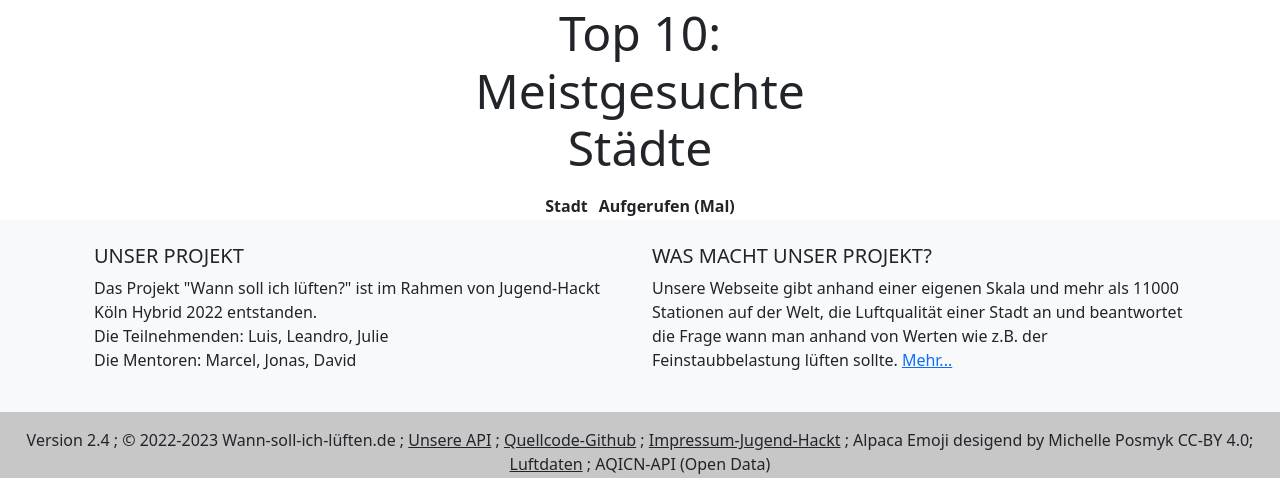
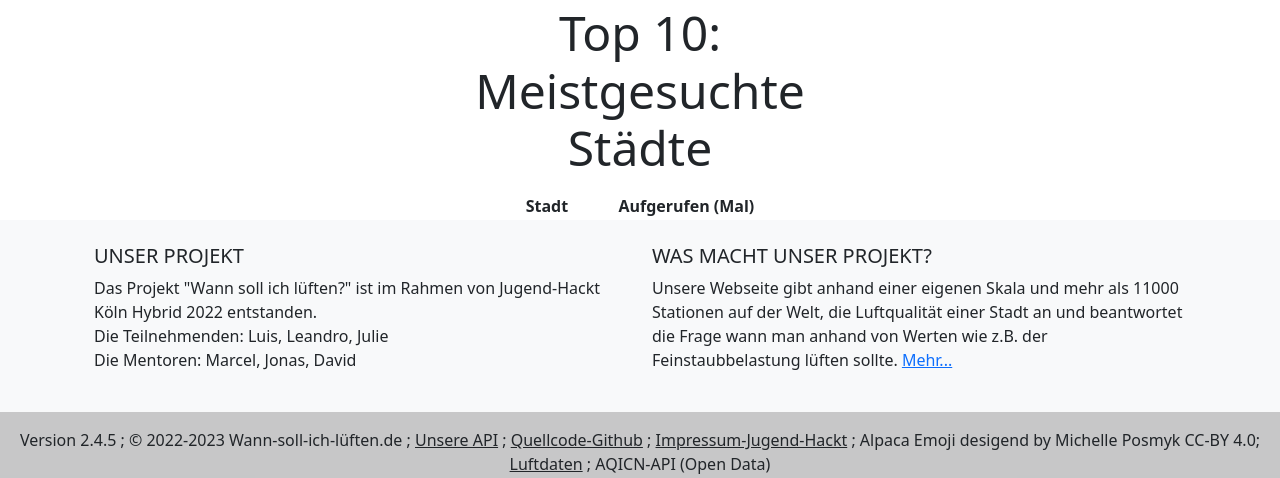
Before and after one commit to Jugendhackt/wann-soll-ich-lueften.de, a Flask app: page /luft in a window 1280 px wide. Shown: the part 308-786 px from the top of the page. Run offline with Flask 2, Linux system fonts and the light colour scheme; data that the repository does not hold is empty; some libraries are stand-ins or nearby versions; grey boxes are pictures that could not be loaded.

Commit message:
Version 2.4.5

```diff
--- a/server/backend.py
+++ b/server/backend.py
@@ -64,7 +64,7 @@ def get_data(location, message):
         try:
             list.sort_key(new_location)
             del_row = list.get_string(fields=["Stadt"], end=1)
-            del_row2 = list.get_string(fields=["Stadt"],start=1, end=2)
+            del_row2 = list.get_string(fields=["Stadt"], start=1, end=2)
             print(del_row2)
             print(del_row)
             if del_row == new_loc_r:
@@ -79,7 +79,8 @@ def get_data(location, message):
             new_loc_r = 1
     if message == "API":
         forecast_day = forecast_1_pm10_day
-        data = [station_id, station_name, last_update, new_loc_r, pm10, pm25, no2, forecast_1_pm25_day, forecast_day, forecast_1_pm25_day, forecast_1_pm25_avg, forecast_1_pm10_avg]
+        data = [station_id, station_name, last_update, new_loc_r, pm10, pm25, no2, forecast_1_pm25_day, forecast_day,
+                forecast_1_pm25_day, forecast_1_pm25_avg, forecast_1_pm10_avg]
         return data
     else:
         list.add_row([new_location, new_loc_r])
@@ -101,9 +102,13 @@ def get_data(location, message):
         print(air_quality_data)
         return air_quality_data
 
+
 def get_list():
     with open("templates/table.html", "w") as table_write:
-        table_write.write(list.get_html_string(attributes={"id":"my_table", "class":"red_table"}, end=10, sortby="Aufgerufen (Mal)", reversesort=True))
+        table_write.write(
+            list.get_html_string(attributes={"id": "my_table", "class": "red_table"}, end=10, sortby="Aufgerufen (Mal)",
+                                 reversesort=True))
+
 
 def check_aqi(aqi):
     index = "Not defined"
@@ -169,6 +174,9 @@ def scale_germany(data):
     with open("data/avg_pm10", "r") as avg_pm10_r:
         pm10_avg = float(avg_pm10_r.read())
     points = 0
+    underno2 = 0
+    underpm10 = 0
+    underpm25 = 0
     max_points = 10
     index = ""
     points_forecast = 0
@@ -183,21 +191,38 @@ def scale_germany(data):
     if not city_no2 == None:
         if city_no2 < no2_avg:
             points += 2
+            underno2 += 1
     else:
-        underno2 = False
         max_points -= 2
+    print(underpm25)
+    print(underno2)
+    print(underpm10)
+
     if not city_pm10 == None:
         if city_pm10 < pm10_avg:
             points += 2
+            underpm10 += 1
     else:
-        underpm10 = False
         max_points -= 2
+    print(underpm25)
+    print(underno2)
+    print(underpm10)
+
     if not city_pm25 == None:
         if city_pm25 < pm25_avg:
             points += 2
+            dif_pm25 = city_pm25 - pm25_avg / city_pm25
+            print(dif_pm25)
+            underpm25 += 1
+        else:
+            dif_pm25 = city_pm25 - pm25_avg / city_pm25
+            print(dif_pm25)
     else:
-        underpm25 = False
         max_points -= 2
+    print(underpm25)
+    print(underno2)
+    print(underpm10)
+
     if not city_aqi == None:
         if city_aqi < aqi_avg:
             points += 4
@@ -216,9 +241,9 @@ def scale_germany(data):
 
     if max_points == 10:
         if points <= 2:
-            index = "Erst morgen wieder!"
+            index = "Auf keinen Fall!"
         if points == 4:
-            index = "Demnaechst!"
+            index = "Demnächst!"
         if points == 6:
             index = "Wenn du es eilig hast"
         if points == 8:
@@ -227,9 +252,9 @@ def scale_germany(data):
             index = "Sofort"
     elif max_points == 8:
         if points == 0:
-            index = "Erst morgen wieder!"
+            index = "Auf keinen Fall!"
         if points == 2:
-            index = "Demnaechst!"
+            index = "Demnächst!"
         if points == 4:
             index = "Wenn du es eilig hast"
         if points == 6:
@@ -238,7 +263,7 @@ def scale_germany(data):
             index = "Sofort"
     elif max_points == 6:
         if points == 0:
-            index = "Erst morgen wieder!"
+            index = "Auf keinen Fall!"
         if points == 2:
             index = "Wenn du es eilig hast"
         if points == 4:
@@ -246,8 +271,25 @@ def scale_germany(data):
         if points == 6:
             index = "Sofort"
 
-    return max_points, points, index, forecast_day1_index, aqi_avg, pm25_avg, no2_avg,pm10_avg
+    if underpm10 == 1:
+        underpm10 = "↓"
+    else:
+        underpm10 = "↑"
+    if underpm25 == 1:
+        underpm25 = "↓"
+    else:
+        underpm25 = "↑"
+    if underno2 == 1:
+        underno2 = "↓"
+    else:
+        underno2 = "↑"
 
+    print(underpm25)
+    print(underno2)
+    print(underpm10)
+
+
+    return max_points, points, index, forecast_day1_index, aqi_avg, pm25_avg, no2_avg, pm10_avg, underpm10, underpm25, underno2
 
 if __name__ == '__main__':
     data = get_data("Köln", "Main")
--- a/server/server.py
+++ b/server/server.py
@@ -33,6 +33,8 @@ def api():
         data = backend.get_data(city, "API")
         max_points, points, index, forecast_day1_index, aqi_avg, pm25_avg, no2_avg, pm10_avg = backend.scale_germany(
             normaldata)
+        if "ä" in index:
+            index = index.replace("ä", "")
         f_data = {
             "Copyright": "(C)2022-2023 Wann-soll-ich-lueften.de; api.waqi.info",
             "Data from": "api.waqi.info",
@@ -101,13 +103,16 @@ def luft():
         PM10 = luft['PM10']
         No2 = luft['No2']
 
-        max_scale, scale, index, forecast_day1, aqi_avg, pm25_avg, no2_avg, pm10_avg = backend.scale_germany(luft)
+        max_scale, scale, index, forecast_day1, aqi_avg, pm25_avg, no2_avg, pm10_avg, underpm10, underpm25, underno2 = backend.scale_germany(
+            luft)
 
         return render_template('daten.html', Stationsname=Stationsname, Updatestatus=Updatestatus, quality=quality,
                                lueften=lueften, max_scale=max_scale, scale=scale, index=index,
                                forecast_day1_index=forecast_day1, forecast_1_avg_pm25=forecast_1_avg_pm25,
-                               forecast_1_avg_pm10=forecast_1_avg_pm10, requests=requests, country=country, PM25=PM25,
-                               PM10=PM10, No2=No2, pm10_avg=round(float(pm10_avg)), pm25_avg=round(float(pm25_avg)), no2_avg=round(float(no2_avg)))
+                               forecast_1_avg_pm10=forecast_1_avg_pm10, requests=requests, country=country, Pm25=PM25,
+                               PM10=PM10, No2=No2, pm10_avg=round(float(pm10_avg), 2), pm25_avg=round(float(pm25_avg), 2),
+                               no2_avg=round(float(no2_avg), 2),
+                               underpm25=underpm25, underno2=underno2, underpm10=underpm10)
     except:
         return render_template("main.html", Error=True)
 if __name__ == '__main__':
--- a/server/templates/doc-api.html
+++ b/server/templates/doc-api.html
@@ -115,7 +115,7 @@ Process finished with exit code 0
 
 
     <div class="text-center p-3" style="background-color: rgba(0, 0, 0, 0.2);">
-      Version 2.4
+      Version 2.4.5
       ;
       © 2022-2023 Wann-soll-ich-lüften.de
       ;
--- a/server/templates/main.html
+++ b/server/templates/main.html
@@ -51,6 +51,25 @@
 
       <div class="col-4"></div>
     </div>
+    <br>
+    <br>
+    <br>
+    <div  id='map'  style='height:380px;width:680px'></div>
+    <link  rel="stylesheet"  href="http://cdn.leafletjs.com/leaflet-0.7.5/leaflet.css"  />
+    <script  src="http://cdn.leafletjs.com/leaflet-0.7.5/leaflet.js"></script>
+
+    <script>
+          var  OSM_URL  =  'http://{s}.tile.openstreetmap.org/{z}/{x}/{y}.png';
+          var  OSM_ATTRIB  =  '&copy;  <a  href="http://openstreetmap.org/copyright">OpenStreetMap</a>  contributors';
+          var  osmLayer  =  L.tileLayer(OSM_URL,  {attribution:  OSM_ATTRIB});
+
+          var  WAQI_URL    =  "https://tiles.waqi.info/tiles/usepa-aqi/{z}/{x}/{y}.png?token=156d754bf9a6f2fe5e9464886ab39463bdf88a06";
+          var  WAQI_ATTR  =  'Air  Quality  Tiles  &copy;  <a  href="http://waqi.info">waqi.info</a>';
+          var  waqiLayer  =  L.tileLayer(WAQI_URL,  {attribution:  WAQI_ATTR});
+
+          var  map  =  L.map('map').setView([51.505,  -0.09],  11);
+          map.addLayer(osmLayer).addLayer(waqiLayer);
+    </script>
   </center>
 
   <footer class="bg-light text-center text-lg-start fixed-bottom" style="width: 100%">
@@ -80,7 +99,7 @@
     </div>
 
     <div class="text-center p-3" style="background-color: rgba(0, 0, 0, 0.2);">
-      Version 2.4
+      Version 2.4.5
       ;
       © 2022-2023 Wann-soll-ich-lüften.de
       ;
--- a/server/templates/more.html
+++ b/server/templates/more.html
@@ -38,7 +38,7 @@
 
 
     <div class="text-center p-3" style="background-color: rgba(0, 0, 0, 0.2);">
-      Version 2.4
+      Version 2.4.5
       ;
       © 2022-2023 Wann-soll-ich-lüften.de
       ;
--- a/server/templates/table.html
+++ b/server/templates/table.html
@@ -7,8 +7,44 @@
     </thead>
     <tbody>
         <tr>
-            <td>Beijing</td>
-            <td>2</td>
+            <td>Berlin</td>
+            <td>233</td>
+        </tr>
+        <tr>
+            <td>Berlin</td>
+            <td>232</td>
+        </tr>
+        <tr>
+            <td>Berlin</td>
+            <td>231</td>
+        </tr>
+        <tr>
+            <td>Berlin</td>
+            <td>230</td>
+        </tr>
+        <tr>
+            <td>Duesseldorf</td>
+            <td>226</td>
+        </tr>
+        <tr>
+            <td>Duesseldorf</td>
+            <td>225</td>
+        </tr>
+        <tr>
+            <td>Duesseldorf</td>
+            <td>224</td>
+        </tr>
+        <tr>
+            <td>Duesseldorf</td>
+            <td>223</td>
+        </tr>
+        <tr>
+            <td>Muenchen</td>
+            <td>217</td>
+        </tr>
+        <tr>
+            <td>Bremen</td>
+            <td>217</td>
         </tr>
     </tbody>
 </table>
```
Also changed, not shown: server/templates/daten.html (+37 -6 lines).
